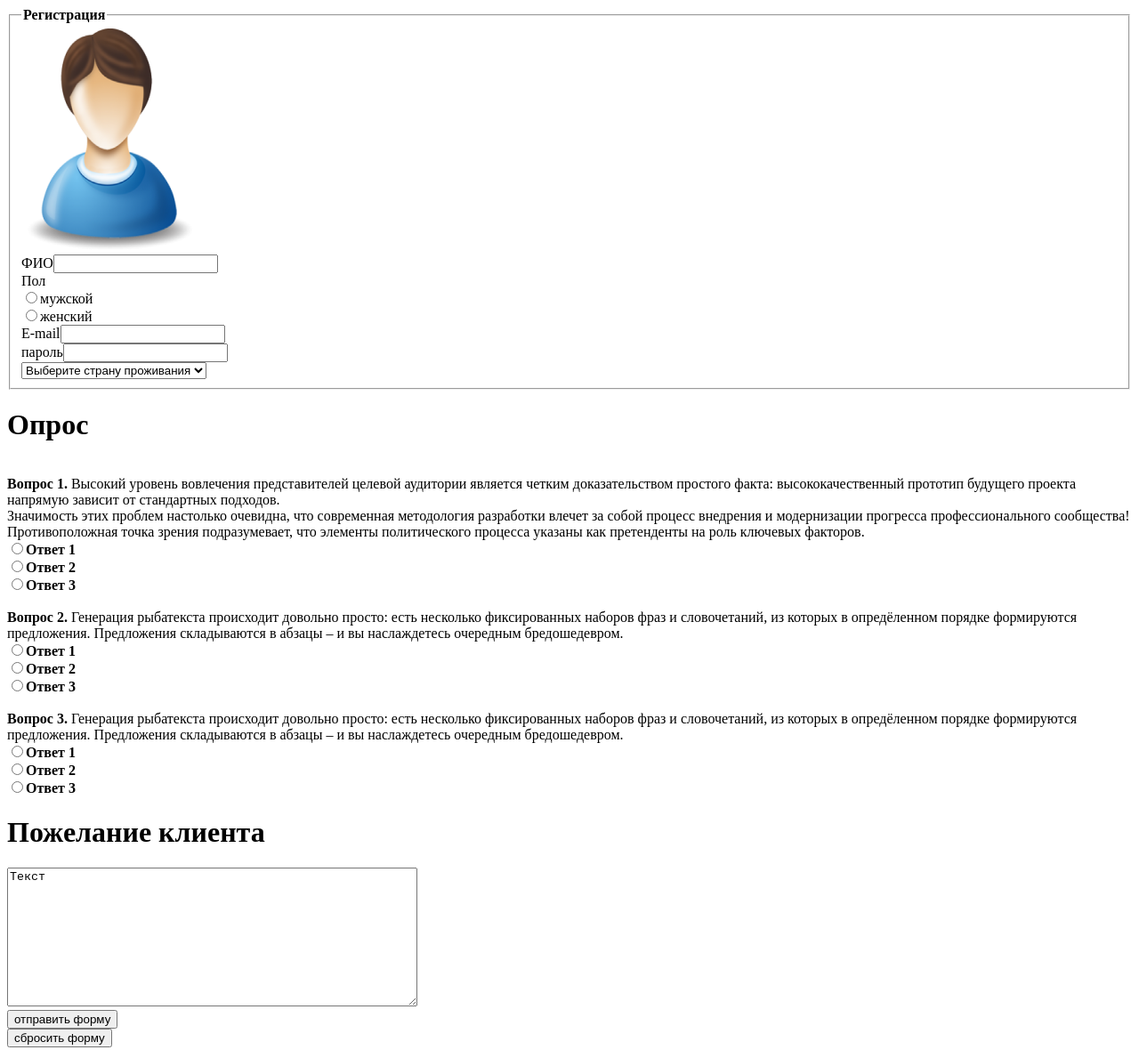
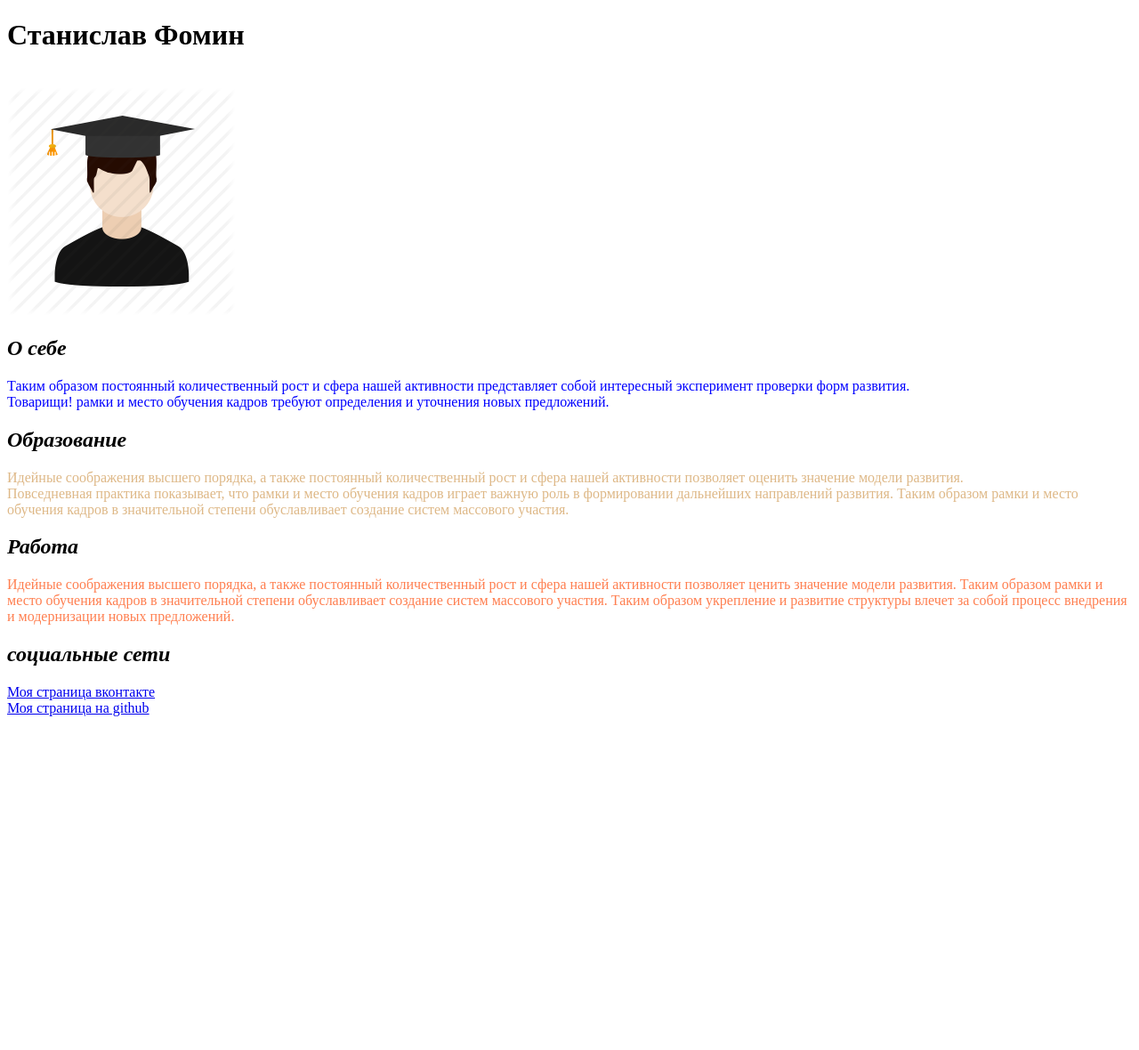
Before and after one commit to Stanislav-ai577/lesson1, a plain HTML site: page index.html in a window 1280 px wide. Shown: the whole page at 89% size. After the commit the page ends 813 px from the top, so only its background shows below. Drawn offline with Linux system fonts and the light colour scheme.

Commit message:
Add files via upload

```diff
--- a/index.html
+++ b/index.html
@@ -2,98 +2,47 @@
 <html lang="ru">
 
 <head>
-   <meta charset="UTF-8">
-   <meta name="viewport" content="width=device-width, initial-scale=1.0">
-   <title>Registration</title>
+    <meta charset="UTF-8">
+    <meta name="viewport" content="width=device-width, initial-scale=1.0">
+    <title>My CV</title>
 </head>
 
-<form>
-   <fieldset>
-      <legend><b>Регистрация</b></legend>
-      <div>
-         <img src="form_img.png" alt="png" width="200" height="250">
-      </div>
-
-      <div>
-         <label>ФИО<input type="text" name="name" required></label>
-      </div>
-      <div>
-         <span>Пол</span>
-         <br>
-         <input type="radio" name="sex" value="male">мужской
-         <br>
-         <input type="radio" name="sex" value="female">женский
-      </div>
-      <div>
-         <label>E-mail<input type="email" name="email" required></label>
-         <br>
-         <label>пароль<input type="password" name="password" required></label>
-         <br>
-      </div>
-      <div>
-         <select name="country">
-            <option hidden>Выберите страну проживания</option>
-            <option value="russia">Россия</option>
-            <option value="ukraine">Украина</option>
-            <option value="belarusian">Беларусь</option>
-         </select>
-      </div>
-   </fieldset>
-
-   <div>
-      <h1>Опрос</h1><br>
-      <span><b>Вопрос 1.</b>
-         Высокий уровень вовлечения представителей целевой аудитории является четким доказательством простого факта:
-         высококачественный прототип будущего проекта напрямую зависит от стандартных подходов.<br> Значимость этих
-         проблем настолько очевидна, что современная методология разработки влечет за собой процесс внедрения и
-         модернизации прогресса профессионального сообщества! Противоположная точка зрения подразумевает, что
-         элементы политического процесса указаны как претенденты на роль ключевых факторов.</span>
-      <br>
-      <input type="radio" name="answer" value="Ответ 1"><b>Ответ 1</b>
-      <br>
-      <input type="radio" name="answer" value="Ответ 2"><b>Ответ 2</b>
-      <br>
-      <input type="radio" name="answer" value="Ответ 3"><b>Ответ 3</b>
-   </div>
-
-   <div>
-      <br>
-      <span><b>Вопрос 2.</b>
-         Генерация рыбатекста происходит довольно просто: есть несколько фиксированных наборов фраз и словочетаний,
-         из которых в опредёленном порядке формируются предложения. Предложения складываются в абзацы – и вы
-         наслаждетесь очередным бредошедевром.</span>
-      <br>
-      <input type="radio" name="answer" value="Ответ 1"><b>Ответ 1</b>
-      <br>
-      <input type="radio" name="answer" value="Ответ 1"><b>Ответ 2</b>
-      <br>
-      <input type="radio" name="answer" value="Ответ 1"><b>Ответ 3</b>
-      <br>
-   </div>
-   <div>
-      <br>
-      <span><b>Вопрос 3.</b>
-         Генерация рыбатекста происходит довольно просто: есть несколько фиксированных наборов фраз и словочетаний,
-         из которых в опредёленном порядке формируются предложения. Предложения складываются в абзацы – и вы
-         наслаждетесь очередным бредошедевром.</span>
-      <br>
-      <input type="radio" name="answer" value="Ответ 1"><b>Ответ 1</b>
-      <br>
-      <input type="radio" name="answer" value="Ответ 1"><b>Ответ 2</b>
-      <br>
-      <input type="radio" name="answer" value="Ответ 1"><b>Ответ 3</b>
-   </div>
-
-   <div>
-      <h1>Пожелание клиента</h1>
-      <textarea name="message" rows="10" cols="55" wrap="soft">Текст</textarea>
-   </div>
-
-   <div>
-      <button type="submit">отправить форму</button>
-      <br>
-      <button type="submit">сбросить форму</button>
-   </div>
-</form>
+<body>
+    <header>
+        <h1>Станислав Фомин</h1><br>
+        <div><img src="icons.png" alt="Stanislav"></div>
+    </header>
+    <main>
+        <h2><i>О себе</i></h2>
+        <p style="color: blue;">
+            Таким образом постоянный количественный рост и сфера нашей активности представляет собой интересный
+            эксперимент проверки форм развития.<br>
+            Товарищи! рамки и место обучения кадров требуют определения и уточнения
+            новых предложений.
+        </p>
+        <h2><i>Образование</i></h2>
+        <p style="color: burlywood;">
+            Идейные соображения высшего порядка, а также постоянный количественный рост и сфера нашей активности
+            позволяет оценить значение модели развития.<br>
+            Повседневная практика показывает, что рамки и место обучения кадров играет
+            важную роль в формировании дальнейших направлений развития.
+            Таким образом рамки и место обучения кадров в значительной степени обуславливает создание систем массового
+            участия.
+        </p>
+        <h2><i>Работа</i></h2>
+        <p style="color: coral;">
+            Идейные соображения высшего порядка, а также постоянный количественный рост и сфера нашей активности
+            позволяет ценить значение модели развития.
+            Таким образом рамки и место обучения кадров в значительной степени обуславливает создание систем массового
+            участия. Таким образом укрепление и развитие структуры влечет за собой процесс внедрения и модернизации
+            новых предложений.</p>
+    </main>
+    <footer>
+        <h2><i>социальные сети</i></h2>
+        <a href="https://vk.com/stafomin">Моя страница вконтакте</a>
+        <br>
+        <a href="https://github.com/Stanislav-ai577">Моя страница на github</a>
+    </footer>
+</body>
 
 </html>
```
Also changed, not shown: icons.png (added).
